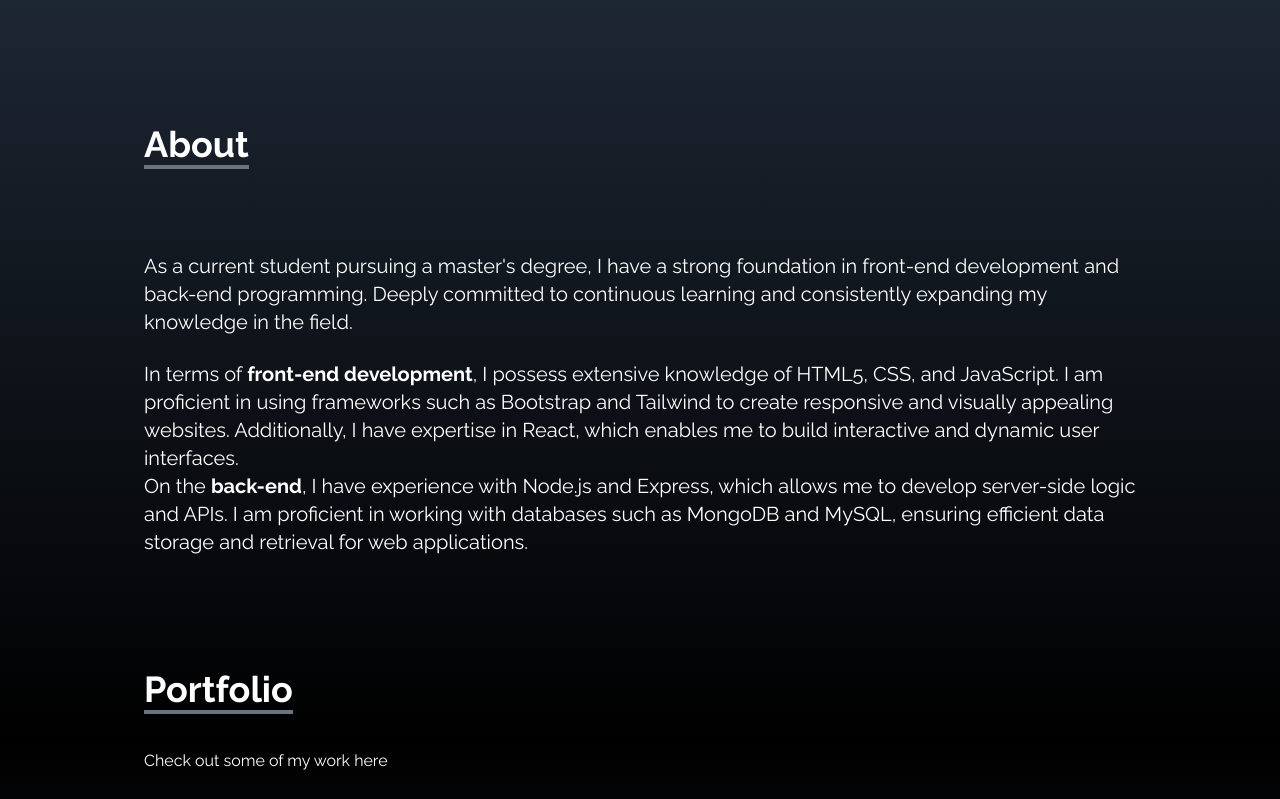
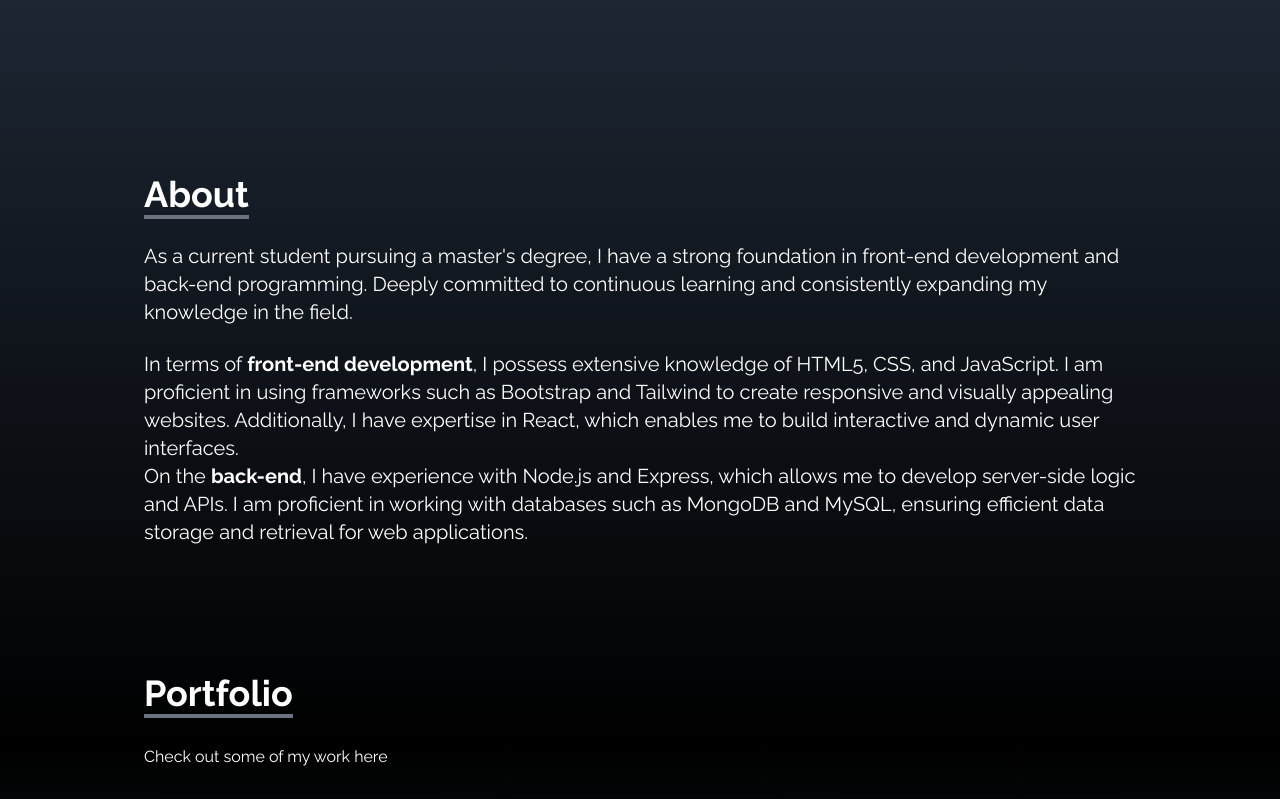
Before and after one commit to markk300/Portfolio, a React (Create React App) app: page / in a window 1280 px wide. Shown: the part 860-1659 px from the top of the page. Built offline with nearby package versions, Linux system fonts and the light colour scheme; a web font is replaced by a local one.

Commit message:
margin top

```diff
--- a/src/components/About.js
+++ b/src/components/About.js
@@ -11,15 +11,15 @@ function About() {
         className="max-w-screen-lg p-4 mx-auto flex flex-col justify-center
       w-full h-full"
       >
-        <div className="pb-2">
+        <div className="pb-2 mt-10">
           <p
-            className="text-4xl font-bold inline border-b-4
+            className="text-4xl mt-10 font-bold inline border-b-4
           border-gray-500"
           >
             About
           </p>
         </div>
-        <p className="text-xl mt-20">
+        <p className="text-xl mt-5">
           As a current student pursuing a master's degree, I have a strong
           foundation in front-end development and back-end programming. Deeply
           committed to continuous learning and consistently expanding my
--- a/src/components/Portfolio.js
+++ b/src/components/Portfolio.js
@@ -52,7 +52,7 @@ function Portfolio() {
         <div className='max-w-screen-lg p-4 mx-auto flex flex-col justify-center w-full h-full pb-48'>
             <div className='pb-8'>
                 <p className='text-4xl font-bold inline border-b-4 border-gray-500'>Portfolio</p>
-                <p className='pt-10'>Check out some of my work here</p>
+                <p className='pt-8'>Check out some of my work here</p>
             </div>
 
             <div className='grid sm:grid-cols-2 md:grid-cols-3 gap-8 px-12 sm:px-0'>
```
